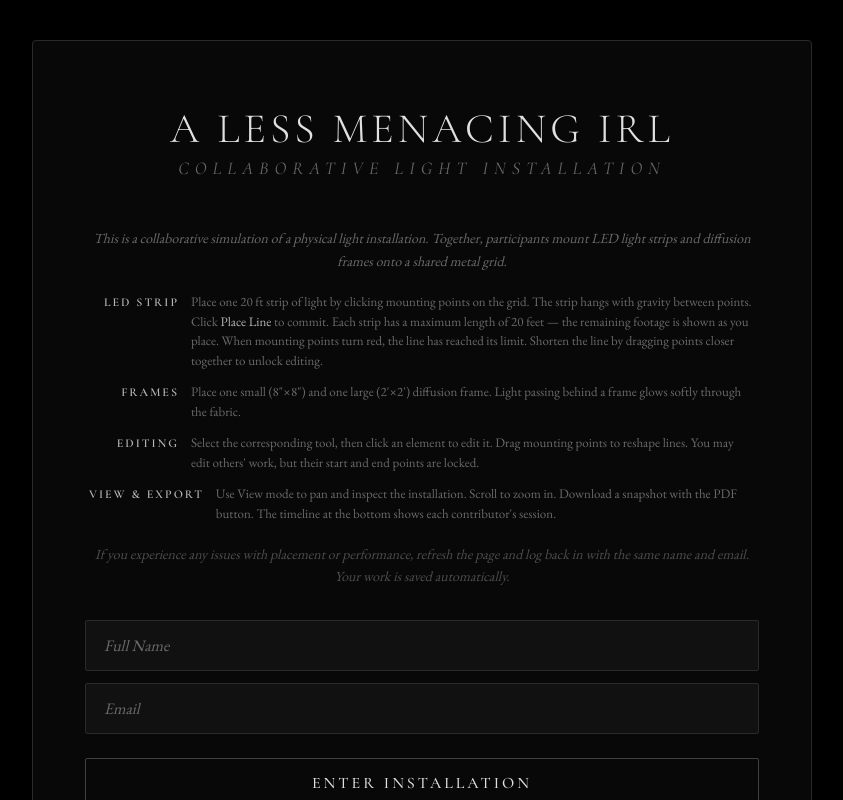
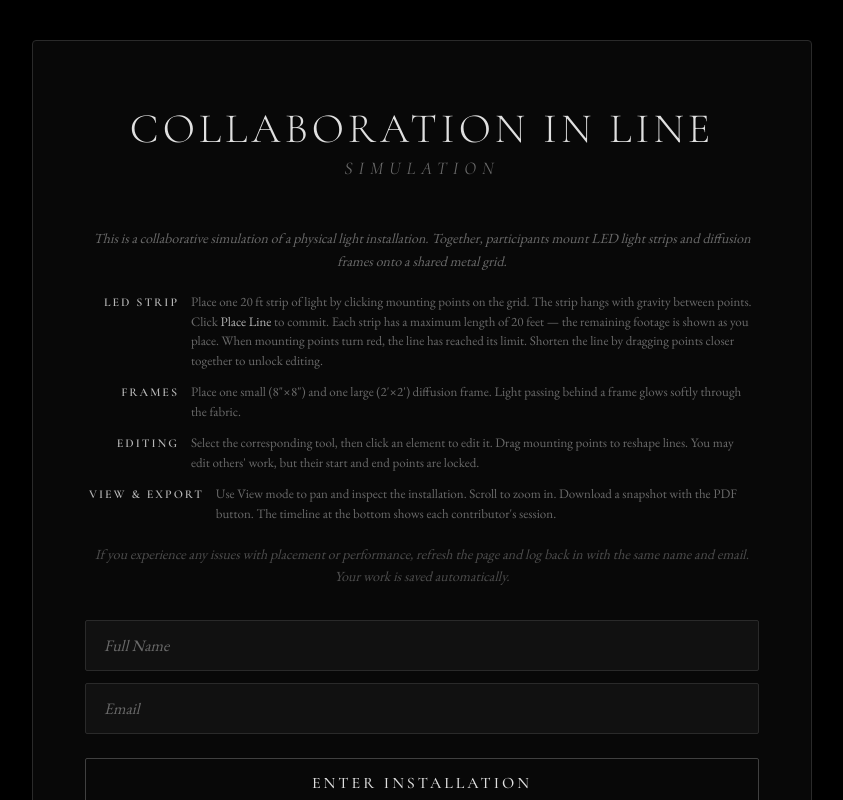
Before and after one commit to kieran422/Line-Project, a website: page public/index.html in a window 1280 px wide. Shown: the whole page, without its empty margins (218-1061 px from the left). Drawn offline with nearby package versions, Linux system fonts and the light colour scheme.

Commit message:
Revert to Collaboration in Line branding
Co-Authored-By: Claude Opus 4.6 (1M context) <noreply@anthropic.com>

```diff
--- a/public/index.html
+++ b/public/index.html
@@ -3,7 +3,7 @@
 <head>
   <meta charset="UTF-8">
   <meta name="viewport" content="width=device-width, initial-scale=1.0">
-  <title>A Less Menacing IRL</title>
+  <title>Collaboration in Line Simulation</title>
   <link rel="preconnect" href="https://fonts.googleapis.com">
   <link rel="preconnect" href="https://fonts.gstatic.com" crossorigin>
   <link href="https://fonts.googleapis.com/css2?family=Cormorant+Garamond:ital,wght@0,300;0,400;0,500;0,600;0,700;1,400&family=EB+Garamond:wght@400;500;600&display=swap" rel="stylesheet">
@@ -14,8 +14,8 @@
   <!-- LOGIN SCREEN -->
   <div id="login-screen">
     <div class="login-container">
-      <h1 class="login-title">A Less Menacing IRL</h1>
-      <p class="login-subtitle">Collaborative Light Installation</p>
+      <h1 class="login-title">Collaboration in Line</h1>
+      <p class="login-subtitle">Simulation</p>
       <div class="login-instructions">
         <p>This is a collaborative simulation of a physical light installation. Together, participants mount LED light strips and diffusion frames onto a shared metal grid.</p>
         <div class="instructions-list">
@@ -52,7 +52,7 @@
     <!-- TOP BAR -->
     <header id="top-bar">
       <div class="top-left">
-        <span class="app-title">A Less Menacing IRL</span>
+        <span class="app-title">Collaboration in Line</span>
         <span id="user-label" class="user-label"></span>
       </div>
       <div class="top-center">
--- a/public/js/app.js
+++ b/public/js/app.js
@@ -1300,7 +1300,7 @@ function exportPDF() {
   ctx.fillStyle = '#c0c0c0';
   ctx.font = '20px "Cormorant Garamond", Georgia, serif';
   ctx.textAlign = 'left';
-  ctx.fillText('A Less Menacing IRL', 20, 28);
+  ctx.fillText('Collaboration in Line', 20, 28);
   ctx.fillStyle = '#777777';
   ctx.font = '14px "Cormorant Garamond", Georgia, serif';
   ctx.textAlign = 'right';
```
